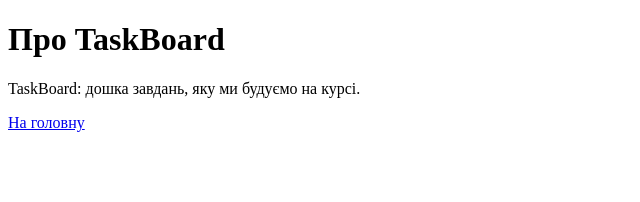
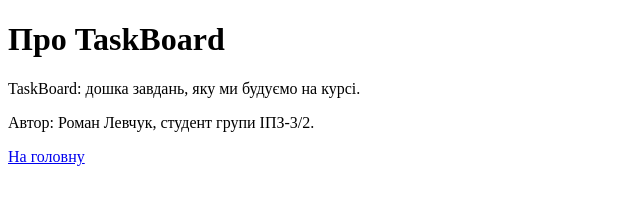
Before and after one commit to Roman-Invoker/taskboard, a plain HTML site: page about.html in a window 1280 px wide. Shown: the whole page, without its empty margins (0-640 px from the left). Drawn offline with Linux system fonts and the light colour scheme.

Commit message:
Додати інформацію про автора

```diff
--- a/about.html
+++ b/about.html
@@ -7,6 +7,7 @@
 <body>
   <h1>Про TaskBoard</h1>
   <p>TaskBoard: дошка завдань, яку ми будуємо на курсі.</p>
+  <p>Автор: Роман Левчук, студент групи ІПЗ-3/2.</p>
   <a href="index.html">На головну</a>
 </body>
 </html>
```
